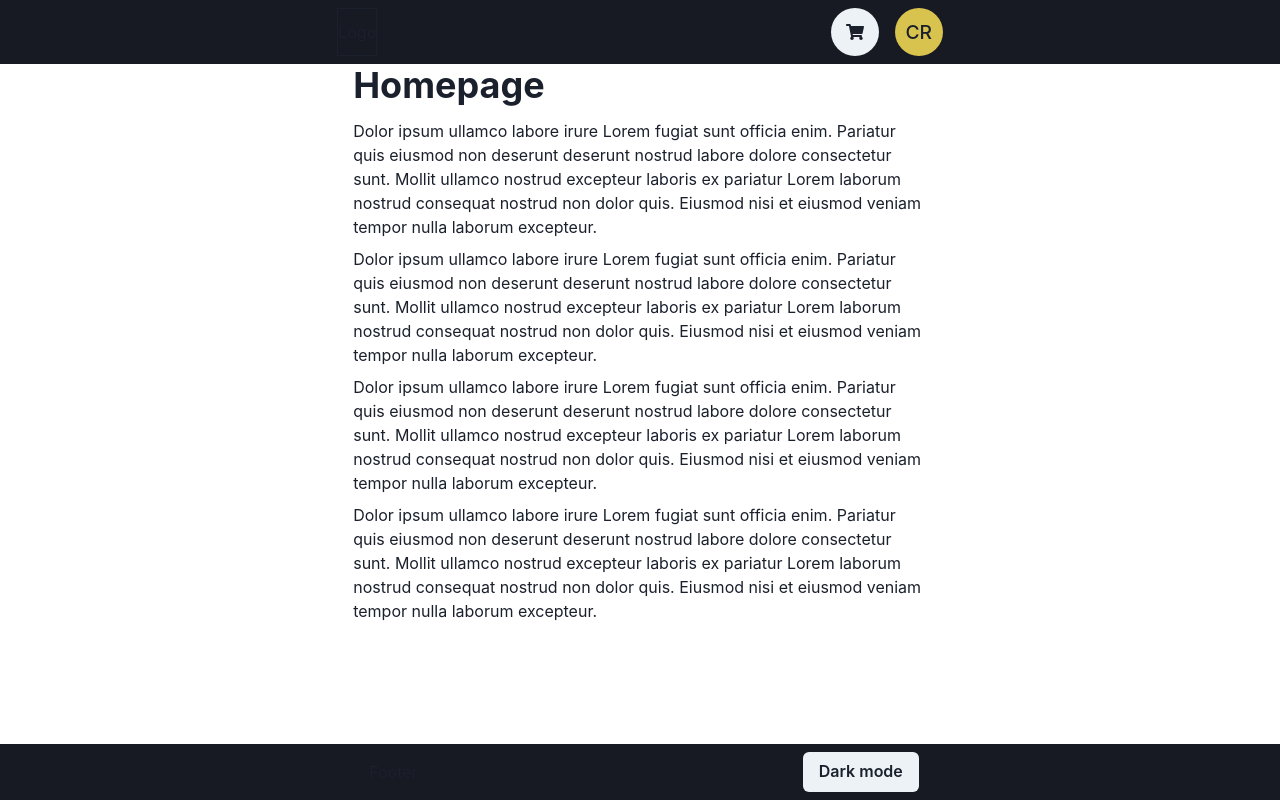
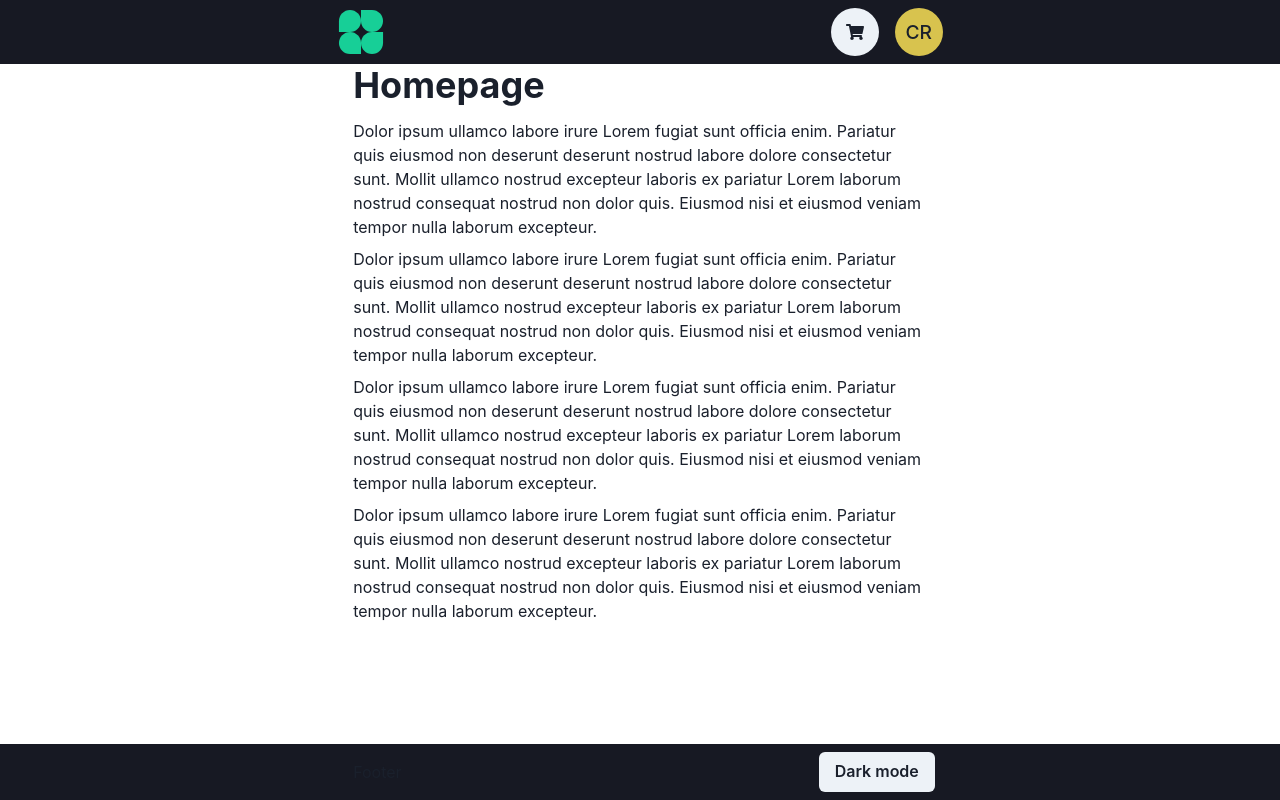
Before and after one commit to oncet/qord, a React (Vite) app: page / in a window 1280 px wide. Built offline with nearby package versions, Linux system fonts and the light colour scheme.

Commit message:
add logo

```diff
--- a/src/components/Layout.tsx
+++ b/src/components/Layout.tsx
@@ -8,9 +8,12 @@ import {
   Flex,
   HStack,
   IconButton,
+  Image,
   useColorMode,
 } from "@chakra-ui/react";
 import { FaShoppingCart, FaUserCircle } from "react-icons/fa";
+
+import logo from "../logo.svg";
 
 type LayoutProps = {
   children: React.ReactNode;
@@ -31,7 +34,9 @@ function Layout({ children }: LayoutProps) {
       >
         <Container p="0">
           <Flex justifyContent="space-between">
-            <Center border="1px solid">Logo</Center>
+            <Center>
+              <Image src={logo} alt="Logo" />
+            </Center>
             <HStack spacing="4">
               <Center>
                 <IconButton
@@ -52,7 +57,7 @@ function Layout({ children }: LayoutProps) {
         {children}
       </Box>
       <Box position="fixed" left="0" right="0" bottom="0" background="gray.900">
-        <Container>
+        <Container p="0">
           <Flex justifyContent="space-between" p="2">
             <Center p="2">Footer</Center>
             <Center>
```
Also changed, not shown: src/logo.svg (added).
